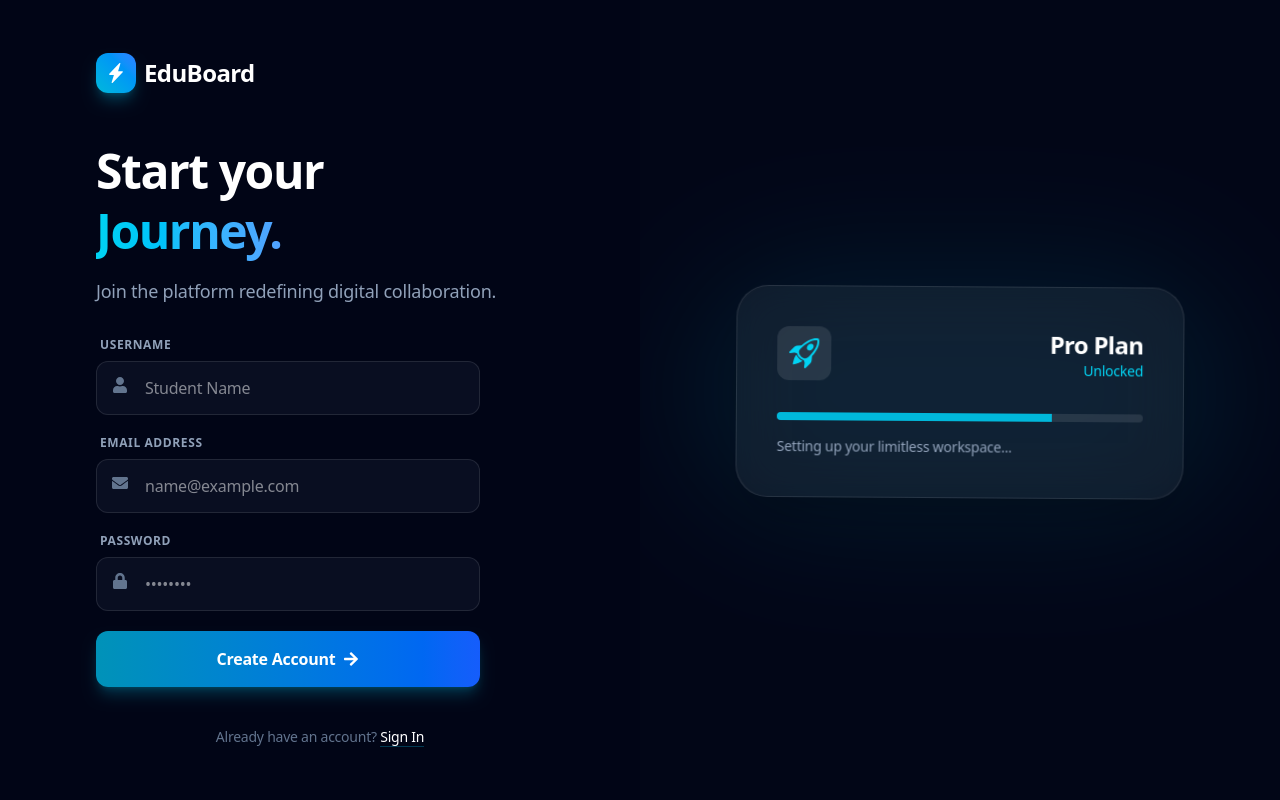
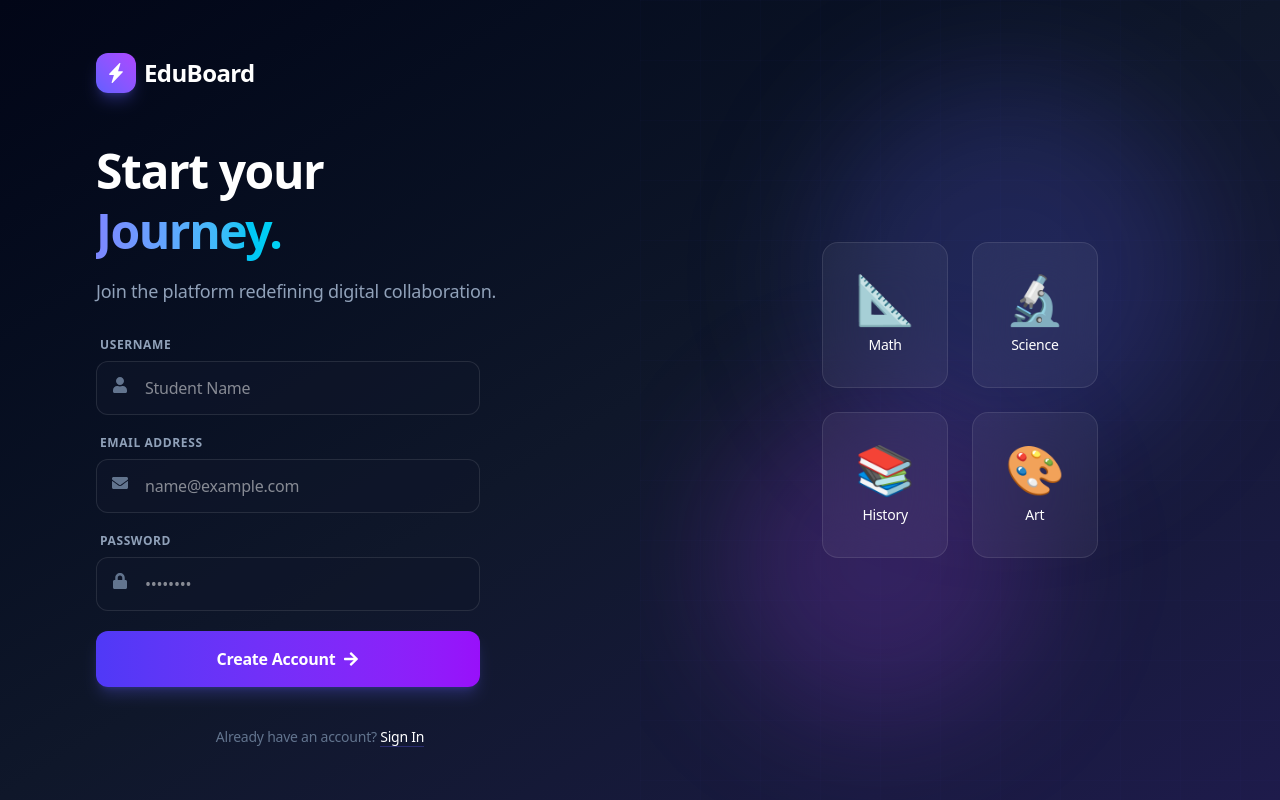
Before and after one commit to KENZY004/Eduboard, a React (Vite) app in the folder client/: page /signup in a window 1280 px wide. Built offline with nearby package versions, Linux system fonts and the light colour scheme.

Commit message:
sign up page and login page has been modified, removed the right-handside features and added new ones

```diff
--- a/client/src/index.css
+++ b/client/src/index.css
@@ -22,9 +22,24 @@ body,
   font-family: var(--font-inter);
   background-color: var(--bg-depth);
   color: var(--text-primary);
-  overflow-x: hidden;
+  overflow: hidden;
   letter-spacing: -0.015em;
   /* Tighter tracking for "engineered" look */
+}
+
+/* Hide scrollbar for Chrome, Safari and Opera */
+html::-webkit-scrollbar,
+body::-webkit-scrollbar,
+#root::-webkit-scrollbar {
+  display: none;
+}
+
+/* Hide scrollbar for IE, Edge and Firefox */
+html,
+body,
+#root {
+  -ms-overflow-style: none;  /* IE and Edge */
+  scrollbar-width: none;  /* Firefox */
 }
 
 /* Aurora Background */
--- a/client/src/pages/Signup.jsx
+++ b/client/src/pages/Signup.jsx
@@ -27,14 +27,14 @@ const Signup = () => {
     };
 
     return (
-        <div className="min-h-screen grid grid-cols-1 lg:grid-cols-2 overflow-hidden relative">
+        <div className="min-h-screen grid grid-cols-1 lg:grid-cols-2 overflow-hidden relative bg-gradient-to-br from-[#020617] via-[#0f172a] to-[#1e1b4b]">
 
             {/* Left: Form */}
             <motion.div
                 initial={{ opacity: 0, x: -50 }}
                 animate={{ opacity: 1, x: 0 }}
                 transition={{ duration: 0.8, ease: "easeOut" }}
-                className="flex flex-col justify-center px-8 lg:px-24 py-12 relative z-10 backdrop-blur-sm bg-[#020617]/80"
+                className="flex flex-col justify-center px-8 lg:px-24 py-12 relative z-10"
             >
                 <div>
                     <motion.div
@@ -43,7 +43,7 @@ const Signup = () => {
                         transition={{ delay: 0.2 }}
                         className="flex items-center gap-2 mb-12"
                     >
-                        <div className="w-10 h-10 rounded-xl bg-gradient-to-tr from-cyan-500 to-blue-500 flex items-center justify-center shadow-lg shadow-cyan-500/30">
+                        <div className="w-10 h-10 rounded-xl bg-gradient-to-tr from-indigo-500 to-purple-500 flex items-center justify-center shadow-lg shadow-indigo-500/30">
                             <BsLightningChargeFill className="text-white text-xl" />
                         </div>
                         <span className="font-bold text-2xl text-white tracking-tight">EduBoard</span>
@@ -51,7 +51,7 @@ const Signup = () => {
 
                     <h2 className="text-5xl font-bold text-white mb-4 tracking-tight leading-tight">
                         Start your <br />
-                        <span className="text-transparent bg-clip-text bg-gradient-to-r from-cyan-400 to-blue-400">Journey.</span>
+                        <span className="text-transparent bg-clip-text bg-gradient-to-r from-indigo-400 to-cyan-400">Journey.</span>
                     </h2>
                     <p className="text-slate-400 text-lg mb-8">Join the platform redefining digital collaboration.</p>
                 </div>
@@ -71,7 +71,7 @@ const Signup = () => {
                     <div className="group">
                         <label className="block text-xs font-semibold text-slate-400 uppercase tracking-wider mb-2 ml-1">Username</label>
                         <div className="relative">
-                            <FaUser className="absolute top-4 left-4 text-slate-500 group-focus-within:text-cyan-400 transition-colors" />
+                            <FaUser className="absolute top-4 left-4 text-slate-500 group-focus-within:text-indigo-400 transition-colors" />
                             <input
                                 type="text"
                                 name="username"
@@ -86,7 +86,7 @@ const Signup = () => {
                     <div className="group">
                         <label className="block text-xs font-semibold text-slate-400 uppercase tracking-wider mb-2 ml-1">Email Address</label>
                         <div className="relative">
-                            <FaEnvelope className="absolute top-4 left-4 text-slate-500 group-focus-within:text-cyan-400 transition-colors" />
+                            <FaEnvelope className="absolute top-4 left-4 text-slate-500 group-focus-within:text-indigo-400 transition-colors" />
                             <input
                                 type="email"
                                 name="email"
@@ -101,7 +101,7 @@ const Signup = () => {
                     <div className="group">
                         <label className="block text-xs font-semibold text-slate-400 uppercase tracking-wider mb-2 ml-1">Password</label>
                         <div className="relative">
-                            <FaLock className="absolute top-4 left-4 text-slate-500 group-focus-within:text-cyan-400 transition-colors" />
+                            <FaLock className="absolute top-4 left-4 text-slate-500 group-focus-within:text-indigo-400 transition-colors" />
                             <input
                                 type="password"
                                 name="password"
@@ -118,7 +118,7 @@ const Signup = () => {
                         whileHover={{ scale: 1.02 }}
                         whileTap={{ scale: 0.98 }}
                         type="submit"
-                        className="w-full bg-gradient-to-r from-cyan-600 to-blue-600 hover:from-cyan-500 hover:to-blue-500 text-white font-bold py-4 rounded-xl shadow-lg shadow-cyan-500/25 flex items-center justify-center gap-2 group transition-all mt-4"
+                        className="w-full bg-gradient-to-r from-indigo-600 to-purple-600 hover:from-indigo-500 hover:to-purple-500 text-white font-bold py-4 rounded-xl shadow-lg shadow-indigo-500/25 flex items-center justify-center gap-2 group transition-all mt-4"
                     >
                         Create Account <FaArrowRight className="group-hover:translate-x-1 transition-transform" />
                     </motion.button>
@@ -126,49 +126,59 @@ const Signup = () => {
 
                 <p className="mt-10 text-slate-500 text-center text-sm">
                     Already have an account?{' '}
-                    <Link to="/login" className="text-white hover:text-cyan-300 transition-colors font-medium border-b border-cyan-500/30 hover:border-cyan-500">
+                    <Link to="/login" className="text-white hover:text-indigo-300 transition-colors font-medium border-b border-indigo-500/30 hover:border-indigo-500">
                         Sign In
                     </Link>
                 </p>
             </motion.div>
 
-            {/* Right: Abstract Composition */}
-            <div className="hidden lg:flex relative items-center justify-center bg-[#020617] overflow-hidden">
-                <div className="absolute inset-0 bg-[radial-gradient(circle_at_top_right,_var(--tw-gradient-stops))] from-cyan-500/20 via-[#020617] to-[#020617]"></div>
+            {/* Right: Minimal Visual */}
+            <div className="hidden lg:flex relative items-center justify-center overflow-hidden">
+                {/* Grid Background */}
+                <div className="absolute inset-0 opacity-20" style={{
+                    backgroundImage: `
+                        linear-gradient(to right, rgba(99, 102, 241, 0.1) 1px, transparent 1px),
+                        linear-gradient(to bottom, rgba(99, 102, 241, 0.1) 1px, transparent 1px)
+                    `,
+                    backgroundSize: '60px 60px'
+                }}></div>
 
-                <div className="relative z-10 w-full max-w-md">
+                {/* Gradient Orbs */}
+                <div className="absolute top-20 right-20 w-96 h-96 bg-indigo-500/20 rounded-full blur-3xl"></div>
+                <div className="absolute bottom-20 left-20 w-80 h-80 bg-purple-500/20 rounded-full blur-3xl"></div>
+
+                {/* Subject Icons */}
+                <div className="relative z-10 grid grid-cols-2 gap-6 max-w-sm">
                     <motion.div
-                        animate={{ y: [0, -20, 0], rotate: [0, 1, 0] }}
-                        transition={{ duration: 7, repeat: Infinity, ease: "easeInOut" }}
-                        className="relative"
+                        whileHover={{ scale: 1.05 }}
+                        className="backdrop-blur-xl bg-white/5 border border-white/10 p-8 rounded-2xl text-center"
                     >
-                        {/* Card */}
-                        <div className="backdrop-blur-xl bg-white/5 border border-white/10 p-10 rounded-[2rem] shadow-2xl relative z-20">
-                            <div className="flex items-center justify-between mb-8">
-                                <div className="p-3 bg-white/10 rounded-xl">
-                                    <BsRocketTakeoff className="text-3xl text-cyan-400" />
-                                </div>
-                                <div className="text-right">
-                                    <h4 className="text-2xl font-bold text-white">Pro Plan</h4>
-                                    <p className="text-cyan-400 text-sm">Unlocked</p>
-                                </div>
-                            </div>
+                        <div className="text-5xl mb-3">📐</div>
+                        <div className="text-white font-medium text-sm">Math</div>
+                    </motion.div>
 
-                            <div className="space-y-4">
-                                <div className="h-2 bg-white/10 rounded-full w-full overflow-hidden">
-                                    <motion.div
-                                        initial={{ width: 0 }}
-                                        animate={{ width: "75%" }}
-                                        transition={{ duration: 1.5, delay: 0.5 }}
-                                        className="h-full bg-cyan-500"
-                                    ></motion.div>
-                                </div>
-                                <p className="text-slate-400 text-sm">Setting up your limitless workspace...</p>
-                            </div>
-                        </div>
+                    <motion.div
+                        whileHover={{ scale: 1.05 }}
+                        className="backdrop-blur-xl bg-white/5 border border-white/10 p-8 rounded-2xl text-center"
+                    >
+                        <div className="text-5xl mb-3">🔬</div>
+                        <div className="text-white font-medium text-sm">Science</div>
+                    </motion.div>
 
-                        {/* Decoration */}
-                        <div className="absolute -z-10 top-1/2 left-1/2 -translate-x-1/2 -translate-y-1/2 w-[120%] h-[120%] bg-cyan-500/10 blur-3xl rounded-full"></div>
+                    <motion.div
+                        whileHover={{ scale: 1.05 }}
+                        className="backdrop-blur-xl bg-white/5 border border-white/10 p-8 rounded-2xl text-center"
+                    >
+                        <div className="text-5xl mb-3">📚</div>
+                        <div className="text-white font-medium text-sm">History</div>
+                    </motion.div>
+
+                    <motion.div
+                        whileHover={{ scale: 1.05 }}
+                        className="backdrop-blur-xl bg-white/5 border border-white/10 p-8 rounded-2xl text-center"
+                    >
+                        <div className="text-5xl mb-3">🎨</div>
+                        <div className="text-white font-medium text-sm">Art</div>
                     </motion.div>
                 </div>
             </div>
```
Also changed, not shown: client/src/pages/Dashboard.jsx (+0 -22 lines), client/src/pages/Login.jsx (+70 -34 lines).
